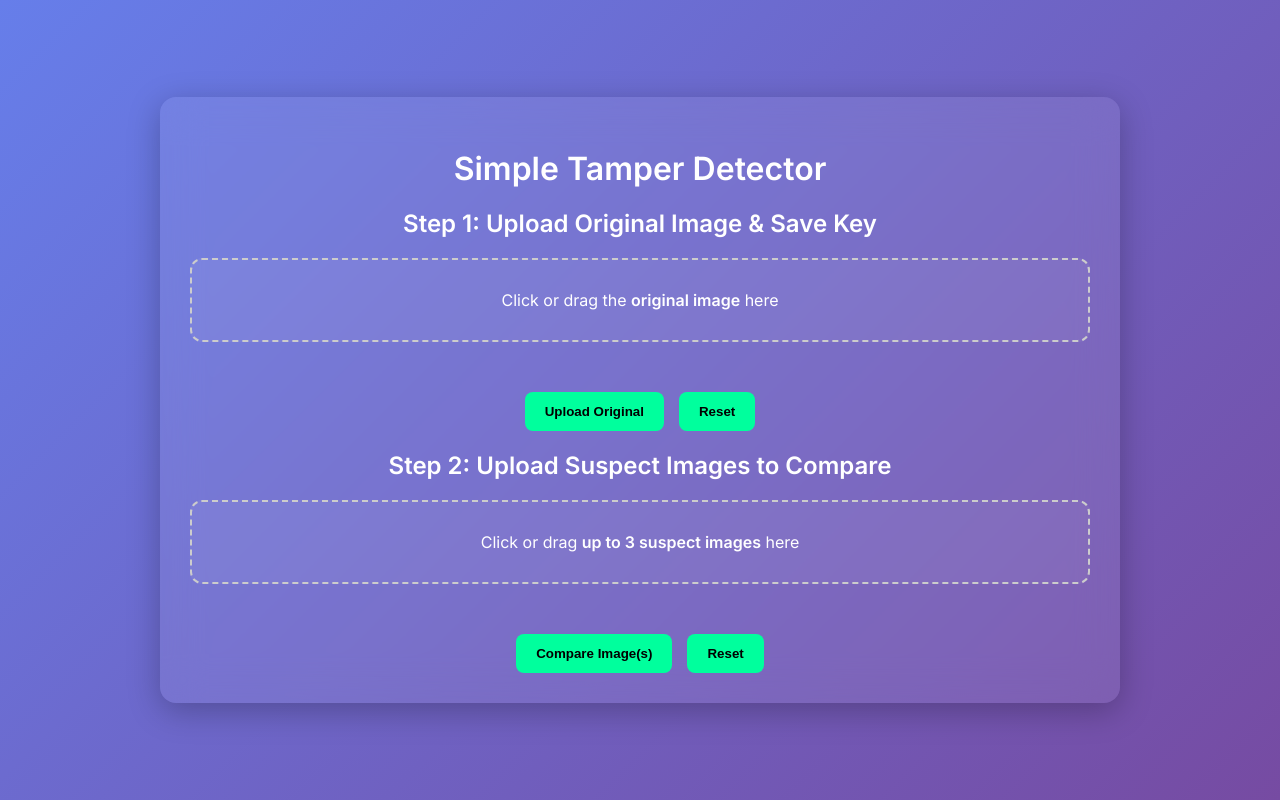
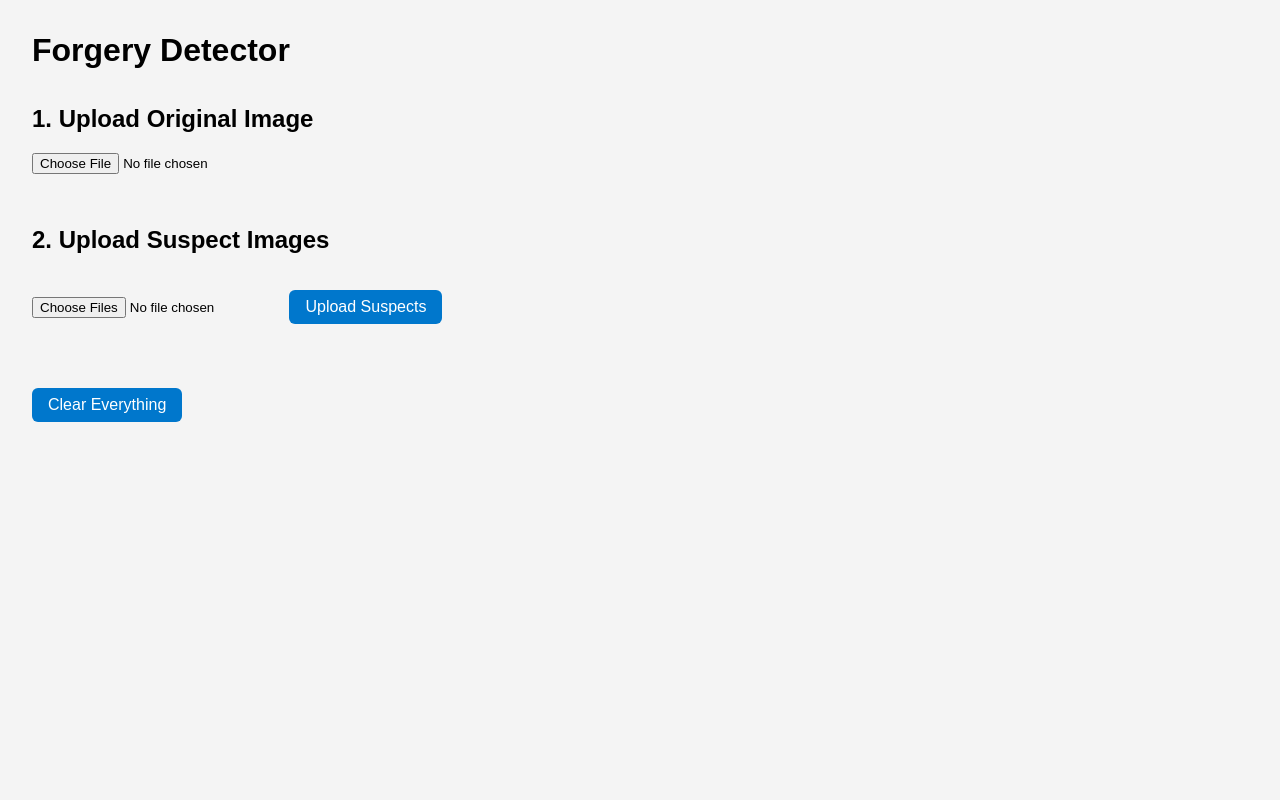
Before and after one commit to sbdy1/Photo-Tampering-Detection, a Flask app: page / in a window 1280 px wide. Run offline with Flask 3, Linux system fonts and the light colour scheme.

Commit message:
Update index.html

```diff
--- a/templates/index.html
+++ b/templates/index.html
@@ -1,263 +1,139 @@
 <!DOCTYPE html>
 <html lang="en">
 <head>
-  <meta charset="UTF-8" />
-  <title>Simple Tamper Detector</title>
-  <link href="https://fonts.googleapis.com/css2?family=Inter:wght@400;600&display=swap" rel="stylesheet">
+    <meta charset="UTF-8">
+    <title>Forgery Detector</title>
     <style>
         body {
-      margin: 0;
-      font-family: 'Inter', sans-serif;
-      background: linear-gradient(135deg, #667eea, #764ba2);
-      min-height: 100vh;
-      display: flex;
-      align-items: center;
-      justify-content: center;
-      color: white;
+            font-family: sans-serif;
+            margin: 2em;
+            background-color: #f4f4f4;
         }
-
-    .container {
-      background: rgba(255, 255, 255, 0.08);
-      backdrop-filter: blur(20px);
-      border-radius: 16px;
-      padding: 30px;
-      width: 90%;
-      max-width: 900px;
-      box-shadow: 0 8px 32px rgba(0, 0, 0, 0.25);
+        h2 {
+            margin-top: 1.5em;
         }
-
-    h1, h2 {
-      text-align: center;
-    }
-
-    form {
-      display: flex;
-      flex-direction: column;
-      gap: 15px;
-      margin-top: 15px;
-    }
-
-    .upload-zone {
-      border: 2px dashed #ccc;
-      padding: 30px;
-      border-radius: 12px;
-      background-color: rgba(255, 255, 255, 0.05);
-      text-align: center;
-      cursor: pointer;
-      transition: border-color 0.3s, background 0.3s;
-    }
-
-    .upload-zone:hover,
-    .upload-zone.dragover {
-      border-color: #00ff9d;
-      background-color: rgba(0, 255, 157, 0.1);
-    }
-
-    input[type="file"] {
-      display: none;
-    }
-
-    .preview {
+        .preview-container {
             display: flex;
             flex-wrap: wrap;
-      gap: 15px;
-      margin-top: 10px;
-      justify-content: center;
+            gap: 1em;
+            margin-top: 1em;
         }
-
-    /* Make original preview images same size as suspect preview images */
-    .preview img {
-      max-width: 300px;    /* matched size */
-      max-height: 300px;   /* matched size */
-      border-radius: 10px;
-      border: 2px solid #fff;
-      object-fit: contain;
+        .preview-container img {
+            max-height: 300px;
+            border: 2px solid #ccc;
+            border-radius: 8px;
+            background: white;
+            padding: 4px;
         }
-
         button {
-      padding: 12px 20px;
-      background: #00ff9d;
+            margin-top: 1em;
+            padding: 0.5em 1em;
+            font-size: 1em;
+            border-radius: 6px;
             border: none;
-      color: black;
-      font-weight: bold;
-      border-radius: 8px;
+            background-color: #0077cc;
+            color: white;
             cursor: pointer;
-      transition: background 0.3s;
-      width: fit-content;
-      align-self: center;
-      margin-top: 5px;
         }
-
         button:hover {
-      background: #00c47c;
+            background-color: #005fa3;
         }
-
-    .buttons-row {
-      display: flex;
-      justify-content: center;
-      gap: 15px;
-      margin-top: 5px;
-      flex-wrap: wrap;
-    }
-
-    .status {
-      text-align: center;
-      margin-top: 10px;
-    }
-
-    .result-images {
-      margin-top: 20px;
-      text-align: center;
-    }
-
-    .result-images img {
-      max-width: 100%;
-      border-radius: 8px;
-      margin-top: 10px;
-      border: 2px solid white;
-    }
-
-    .result-images .multiple-img {
-      max-width: 300px;
-      margin: 10px auto;
-      display: inline-block;
+        .section {
+            margin-bottom: 2em;
         }
     </style>
 </head>
 <body>
 
-<div class="container">
-  <h1>Simple Tamper Detector</h1>
+    <h1>Forgery Detector</h1>
 
-  <h2>Step 1: Upload Original Image & Save Key</h2>
-  <form method="POST" enctype="multipart/form-data" action="/upload_original" id="original-form">
-    <label class="upload-zone" id="original-zone">
-      Click or drag the <strong>original image</strong> here
-      <input type="file" name="original" id="original-input" accept="image/*" required>
-    </label>
-    <div class="preview" id="original-preview"></div>
-    <div class="buttons-row">
-      <button type="submit">Upload Original</button>
-      <button type="button" id="original-reset">Reset</button>
+    <div class="section">
+        <h2>1. Upload Original Image</h2>
+        <input type="file" id="originalInput" accept="image/*">
+        <div id="originalPreview" class="preview-container"></div>
     </div>
-  </form>
 
-  {% if original_img %}
-  <div class="result-images">
-    <h3>Original Image:</h3>
-    <img src="{{ url_for('static', filename='uploads/' + original_img) }}" alt="Original Image" />
+    <div class="section">
+        <h2>2. Upload Suspect Images</h2>
+        <input type="file" id="suspectsInput" multiple accept="image/*">
+        <button onclick="uploadSuspects()">Upload Suspects</button>
+        <div id="suspectStatus"></div>
+        <div id="processedPreview" class="preview-container"></div>
     </div>
-  {% endif %}
 
-  <h2>Step 2: Upload Suspect Images to Compare</h2>
-  <form method="POST" enctype="multipart/form-data" action="/upload_suspects" id="suspect-form">
-    <label class="upload-zone" id="suspect-zone">
-      Click or drag <strong>up to 3 suspect images</strong> here
-      <input type="file" name="suspects" id="suspect-input" multiple accept="image/*" required>
-    </label>
-    <div class="preview" id="suspect-preview"></div>
-    <div class="buttons-row">
-      <button type="submit">Compare Image(s)</button>
-      <button type="button" id="suspect-reset">Reset</button>
-    </div>
-  </form>
-
-  {% if processed_imgs %}
-  <div class="result-images">
-    <h3>Processed Images with Tampering Highlighted:</h3>
-    {% for img in processed_imgs %}
-    <img src="{{ url_for('static', filename='uploads/' + img) }}" alt="Processed Image" class="multiple-img" />
-    {% endfor %}
-  </div>
-  {% endif %}
-
-  {% with messages = get_flashed_messages() %}
-  {% if messages %}
-  <div class="status">
-    {% for message in messages %}
-    <p>{{ message }}</p>
-    {% endfor %}
-  </div>
-  {% endif %}
-  {% endwith %}
+    <div class="section">
+        <button onclick="clearAll()">Clear Everything</button>
     </div>
 
     <script>
-  function setupPreview(inputId, previewId, maxFiles = 1) {
-    const input = document.getElementById(inputId);
-    const preview = document.getElementById(previewId);
+        const originalInput = document.getElementById('originalInput');
+        const suspectsInput = document.getElementById('suspectsInput');
+        const originalPreview = document.getElementById('originalPreview');
+        const processedPreview = document.getElementById('processedPreview');
+        const suspectStatus = document.getElementById('suspectStatus');
 
-    input.addEventListener('change', () => {
-      preview.innerHTML = '';
-      const files = input.files;
+        originalInput.addEventListener('change', async () => {
+            const file = originalInput.files[0];
+            if (!file) return;
 
-      // Limit number of files shown
-      const count = Math.min(files.length, maxFiles);
-      for (let i = 0; i < count; i++) {
-        const reader = new FileReader();
-        reader.onload = function (e) {
-          const img = document.createElement('img');
-          img.src = e.target.result;
-          preview.appendChild(img);
-        };
-        reader.readAsDataURL(files[i]);
+            const formData = new FormData();
+            formData.append("original", file);
+
+            originalPreview.innerHTML = "Uploading...";
+            const res = await fetch("/upload_original", {
+                method: "POST",
+                body: formData,
+            });
+            const data = await res.json();
+
+            if (data.filename) {
+                originalPreview.innerHTML = `<img src="/static/uploads/${data.filename}" alt="Original">`;
+            } else {
+                originalPreview.innerHTML = `<p style="color:red;">${data.error || "Upload failed."}</p>`;
             }
         });
+
+        async function uploadSuspects() {
+            const files = suspectsInput.files;
+            if (!files.length) {
+                suspectStatus.innerText = "Please select at least one suspect image.";
+                return;
             }
 
-  function setupDragDrop(zoneId, inputId) {
-    const zone = document.getElementById(zoneId);
-    const input = document.getElementById(inputId);
+            const formData = new FormData();
+            for (const file of files) {
+                formData.append("suspects", file);
+            }
 
-    zone.addEventListener('dragover', e => {
-      e.preventDefault();
-      zone.classList.add('dragover');
+            suspectStatus.innerText = "Processing...";
+            processedPreview.innerHTML = "";
+
+            const res = await fetch("/upload_suspects", {
+                method: "POST",
+                body: formData,
             });
 
-    zone.addEventListener('dragleave', () => {
-      zone.classList.remove('dragover');
+            const data = await res.json();
+            if (data.processed && data.processed.length > 0) {
+                suspectStatus.innerText = "Forgery analysis complete!";
+                data.processed.forEach(filename => {
+                    const img = document.createElement("img");
+                    img.src = `/static/uploads/${filename}`;
+                    processedPreview.appendChild(img);
                 });
-
-    zone.addEventListener('drop', e => {
-      e.preventDefault();
-      zone.classList.remove('dragover');
-
-      const files = e.dataTransfer.files;
-      const dt = new DataTransfer();
-
-      // Only allow max number of files
-      const max = inputId === 'suspect-input' ? 3 : 1;
-      const validCount = Math.min(files.length, max);
-
-      for (let i = 0; i < validCount; i++) {
-        dt.items.add(files[i]);
+            } else {
+                suspectStatus.innerHTML = `<p style="color:red;">${data.error || "No forgeries detected or upload failed."}</p>`;
+            }
         }
 
-      input.files = dt.files;
-      input.dispatchEvent(new Event('change'));
-    });
+        async function clearAll() {
+            await fetch("/clear", { method: "POST" });
+            originalInput.value = "";
+            suspectsInput.value = "";
+            originalPreview.innerHTML = "";
+            processedPreview.innerHTML = "";
+            suspectStatus.innerText = "";
         }
-
-  // Setup previews and drag-drop zones
-  setupPreview('original-input', 'original-preview', 1);
-  setupPreview('suspect-input', 'suspect-preview', 3);
-  setupDragDrop('original-zone', 'original-input');
-  setupDragDrop('suspect-zone', 'suspect-input');
-
-  // Reset buttons logic
-  document.getElementById('original-reset').addEventListener('click', () => {
-    const input = document.getElementById('original-input');
-    const preview = document.getElementById('original-preview');
-    input.value = '';
-    preview.innerHTML = '';
-  });
-
-  document.getElementById('suspect-reset').addEventListener('click', () => {
-    const input = document.getElementById('suspect-input');
-    const preview = document.getElementById('suspect-preview');
-    input.value = '';
-    preview.innerHTML = '';
-  });
     </script>
 
 </body>
```
Lines whose indentation alone changed are shown as unchanged.
